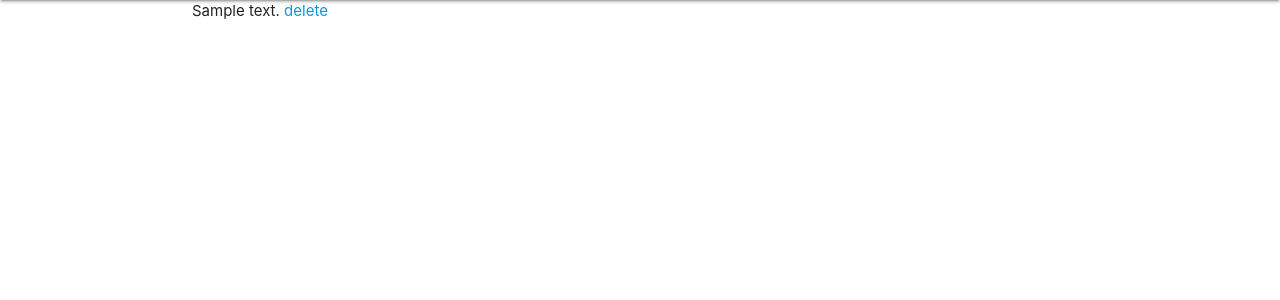
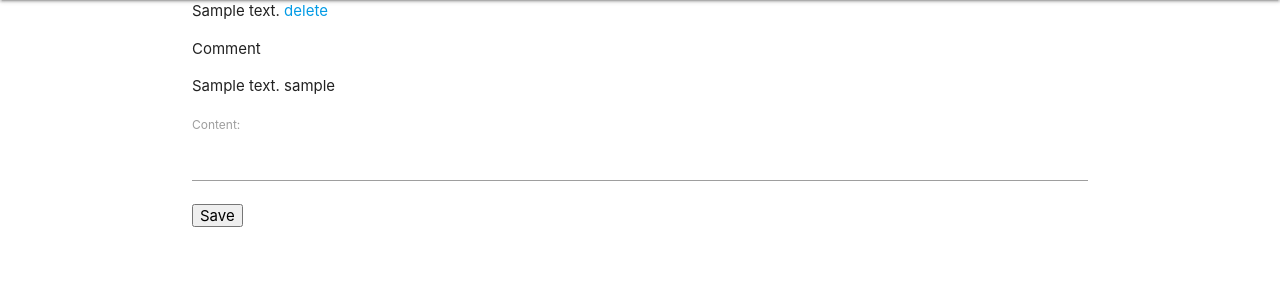
Before and after one commit to xiaolinangela/buddy_coders, a Django app: page /blog/1/ in a window 1280 px wide. Shown: the part 64-364 px from the top of the page. Run offline with Django 3.2, Linux system fonts and the light colour scheme; a user stored in the database is signed in; tables that the repository leaves empty hold one stand-in row (values such as "Sample post").

Commit message:
added comment

```diff
--- /dev/null
+++ b/blog/forms.py
@@ -0,0 +1,7 @@
+from django import forms
+from .models import Comment
+
+class NewCommentForm(forms.ModelForm):
+    class Meta:
+        model = Comment
+        fields = ['content']
--- a/blog/models.py
+++ b/blog/models.py
@@ -11,7 +11,7 @@ class Post(models.Model):
 
 class Comment(models.Model):
     user = models.ForeignKey(User, on_delete=models.CASCADE, default="")
-    post = models.ForeignKey(Post, on_delete=models.CASCADE, default="")
+    post_connected = models.ForeignKey(Post, on_delete=models.CASCADE, default="")
     created_at = models.DateTimeField(auto_now_add=True)
     content = models.CharField(max_length = 200)
 
--- a/blog/views.py
+++ b/blog/views.py
@@ -1,10 +1,11 @@
 from django.shortcuts import render, redirect
 from django.views import generic
-from .models import Post
+from .models import Post, Comment
 from django.views.generic.edit import CreateView
 from django.urls import reverse_lazy
 from django.contrib.auth.models import User
 from django.contrib.auth.mixins import LoginRequiredMixin
+from .forms import NewCommentForm
 
 
 # Create your views here.
@@ -38,6 +39,20 @@ class PostDetailView(LoginRequiredMixin,generic.DetailView):
     model = Post
     template_name = 'blog/detail.html'
 
+    def get_context_data(self, **kwargs):
+        data = super().get_context_data(**kwargs)
+        comments_connected = Comment.objects.filter(post_connected=self.get_object())
+        data['comments'] = comments_connected
+        data['form'] = NewCommentForm(instance=self.request.user)
+        return data
+
+    def post(self, request,*args, **kwargs):
+        new_comment = Comment(content=request.POST.get('content'),
+                              user=self.request.user,
+                              post_connected=self.get_object())
+        new_comment.save()
+        return self.get(self, request, *args, **kwargs)
+
 class PostDeleteView(LoginRequiredMixin, generic.DeleteView):
     model = Post
     template_name = 'blog/delete_post.html'
--- a/templates/blog/detail.html
+++ b/templates/blog/detail.html
@@ -3,5 +3,16 @@
 {% block content %}
 {{ post.content }}
 <a href="{%url 'delete_post' post.id %}">delete</a>
+<p> Comment </p>
+{% for comment in comments %}
+<ul>
+    <li>{{ comment.content }}  {{ comment.user }}</li>
+{% endfor %}
+</ul>
+
+<form method= "post" > {% csrf_token %}
+    {{ form.as_p }}
+    <input type="submit" value="Save">
+</form>
 
 {% endblock %}
```
Also changed, not shown: blog/migrations/0005_comment.py (added).
